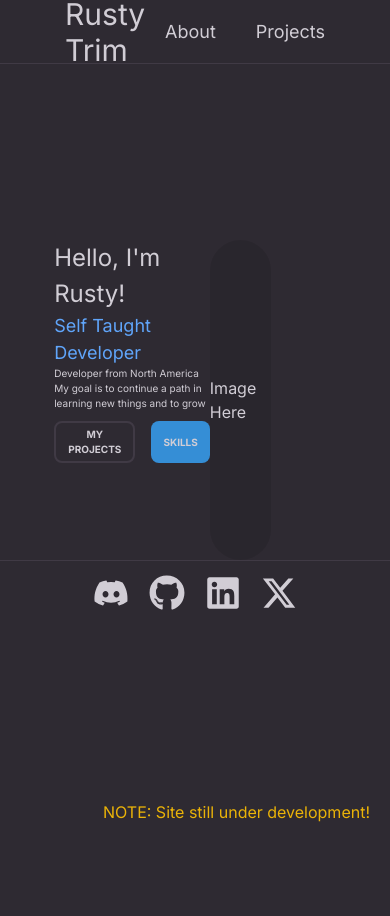
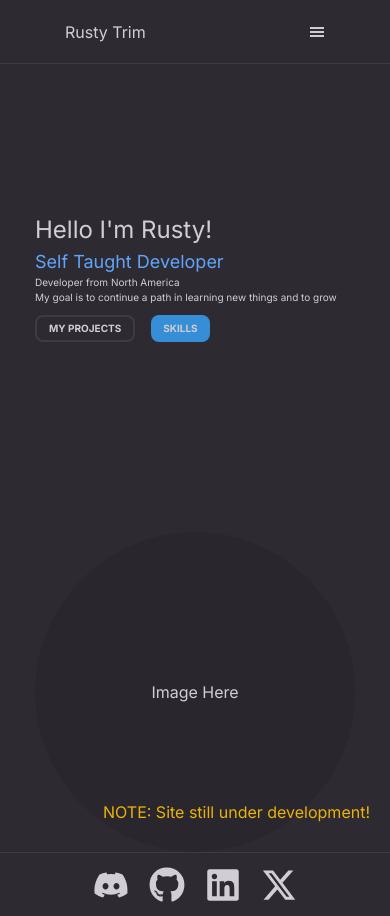
Before and after one commit to rustytrim/portfolio, a Next.js app: page / in a window 390 px wide. Before the commit the page ends 844 px from the top, so only its background shows below. Built offline with nearby package versions, Linux system fonts and the light colour scheme.

Commit message:
fix: style fixes

```diff
--- a/src/app/page.tsx
+++ b/src/app/page.tsx
@@ -2,10 +2,10 @@ import { DESCRIPTION } from "@/constants";
 
 export default function Home() {
   return (
-    <main className="items-center w-5/6 !pt-[15rem]">
-      <div className="flex justify-between w-2/3">
-        <div className="w-full">
-          <h1>Hello, {"I'm"} Rusty!</h1>
+    <main className="items-center w-full !pt-[10rem] sm:!pt-[15rem]">
+      <div className="grid sm:grid-cols-2 grid-rows-2 gap-x-[20rem]">
+        <div className="w-full flex flex-col h-fit">
+          <h1>Hello {"I'm"} Rusty!</h1>
           <h2 className="text-blue-400">Self Taught Developer</h2>
           <p>{DESCRIPTION.split('.').map((str, index) => {
             return <span className="block" key={index}>{str}</span>
@@ -15,7 +15,7 @@ export default function Home() {
             <button id="bg">Skills</button>
           </div>
         </div>
-        <div className="w-[30rem] h-[20rem] rounded-full bg-[rgba(0,0,0,0.1)] flex justify-center items-center">Image Here</div>
+        <div className="w-[20rem] h-[20rem] rounded-full bg-[rgba(0,0,0,0.1)] flex justify-center items-center">Image Here</div>
       </div>
     </main>
   );
--- a/src/components/Navbar.tsx
+++ b/src/components/Navbar.tsx
@@ -1,16 +1,30 @@
+"use client";
 import Link from "next/link";
+import { useEffect, useState } from "react";
+import { GiHamburgerMenu } from "react-icons/gi";
 
 export default function Navbar() {
+
+    const [cover, toggleCover] = useState(false);
+
+    useEffect(() => {
+        window.addEventListener("scroll", () => toggleCover(window.scrollY > 100));
+        return () => window.removeEventListener("scroll", () => toggleCover(window.scrollY > 100));
+    }, []);
+
     return (
-        <header className="w-full border-b fixed flex justify-center items-center h-16">
-            {/* <div className="fixed">test</div> */}
+        <>
+            <header style={{ backgroundColor: cover ? "blue" : "transparent" }} className="w-full border-b fixed flex justify-center items-center h-16">
                 <div className="w-2/3 flex justify-between items-center">
-                <Link href="/" className="text-3xl">Rusty Trim</Link>
-                <nav className="flex gap-10 text-lg items-center">
+                    <Link href="/" className="sm:text-3xl">Rusty Trim</Link>
+                    <nav className="hidden sm:flex gap-10 text-lg items-center">
                         <Link href={"/projects"}>About</Link>
                         <Link href={"/projects"}>Projects</Link>
                     </nav>
+                    <GiHamburgerMenu className="sm:hidden" />
                 </div>
             </header>
+            <div className="w-full h-[3.25rem]" />
+        </>
     )
 }
```
Lines whose indentation alone changed are shown as unchanged.
